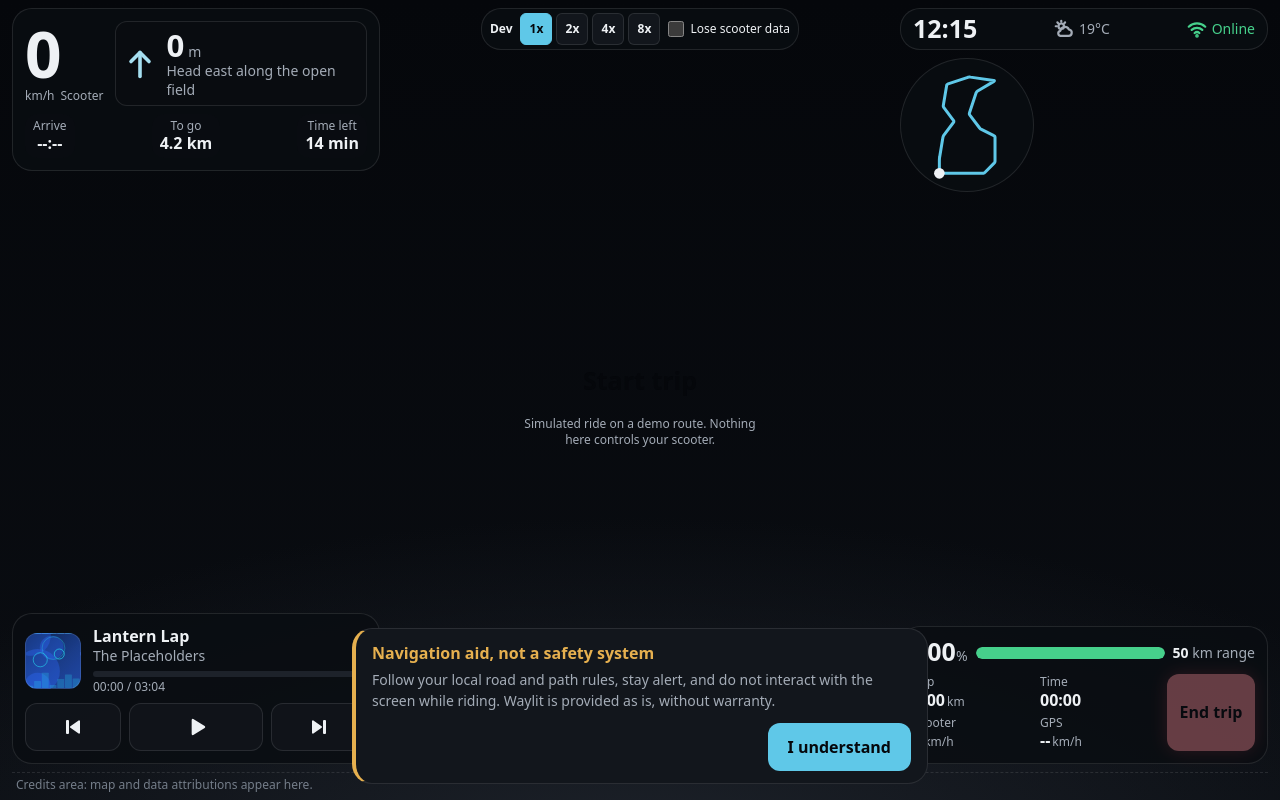
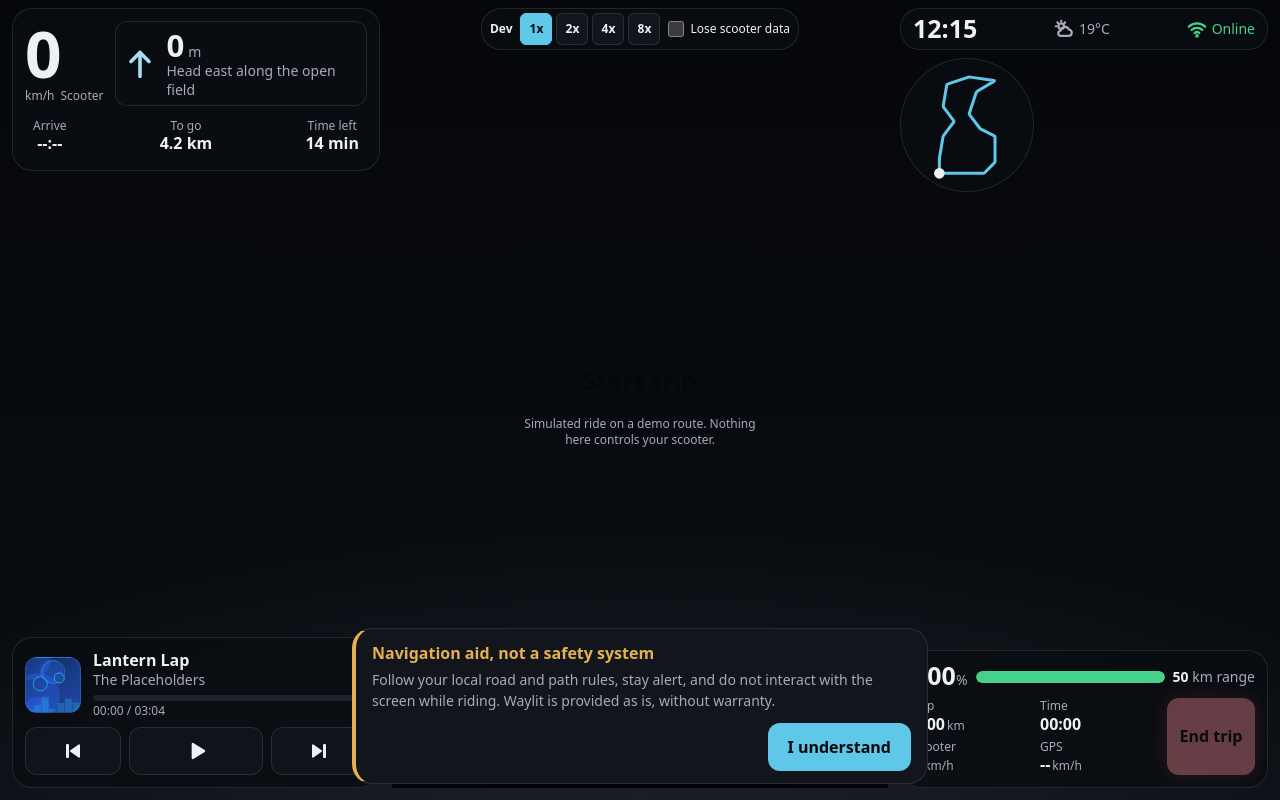
Before and after one commit to lukeo100/Waylit, a Next.js app in the folder apps/web/: page /ride in a window 1280 px wide. Built offline with nearby package versions, Linux system fonts and the light colour scheme.

Commit message:
fix(hud): keep the credits placeholder text away from riders
The credits strip is now a darker band in its own grid row that stays empty
in production, ready for real attributions. A faint label shows only in
development builds or with ?dev=1.

```diff
--- a/apps/web/src/hud/SceneSlot.tsx
+++ b/apps/web/src/hud/SceneSlot.tsx
@@ -1,6 +1,6 @@
 /**
- * The middle of the riding screen belongs to the 3D scene (task 8). Until it lands this is a
- * dark gradient and nothing else, and nothing is drawn over the centre.
+ * The scene belongs to the 3D view (task 8). Until it lands this is a dark gradient that fills
+ * the whole screen, and the HUD floats on it. Nothing is drawn over the centre.
  */
 export function ScenePlaceholder() {
   return (
@@ -14,21 +14,31 @@ export function ScenePlaceholder() {
   );
 }
 
+interface AttributionSlotProps {
+  /**
+   * Show a faint label in the strip. Only for development builds and `?dev=1`, so a layout
+   * check can see where the strip is. Riders never see it: in production the strip is empty
+   * until real credits are mounted into it.
+   */
+  readonly showPlaceholder?: boolean;
+}
+
 /**
- * A strip along the bottom edge reserved for map and data credits (Google, Cesium ion and
- * OpenStreetMap contributors). It is its own row in the screen grid, so no HUD panel can
- * overlap it, and the 3D scene's attribution control mounts here.
+ * The reserved credits strip, a darker band along the bottom edge. It is its own row in the
+ * screen grid, so no HUD panel can overlap it, and it is sized to fit the real credits later
+ * (Google, Cesium ion and OpenStreetMap contributors), which the 3D scene's attribution
+ * control mounts into. The scene must not draw over it.
  */
-export function AttributionSlot() {
+export function AttributionSlot({ showPlaceholder = false }: AttributionSlotProps) {
   return (
     <footer
       id="attribution-slot"
       data-testid="attribution-slot"
       data-slot="attribution"
       aria-label="Map and data credits"
-      className="col-span-3 col-start-1 row-start-4 flex min-h-6 items-center border-t border-dashed border-glass-border px-1 text-xs text-text-muted tight:min-h-5"
+      className="row-start-3 flex min-h-[clamp(1.25rem,5.2dvh,1.75rem)] items-center bg-credits px-[max(0.75rem,var(--wl-safe-left))] text-hud-sm text-text-muted"
     >
-      Credits area: map and data attributions appear here.
+      {showPlaceholder ? <span className="opacity-60">Credits area (dev only)</span> : null}
     </footer>
   );
 }
```
